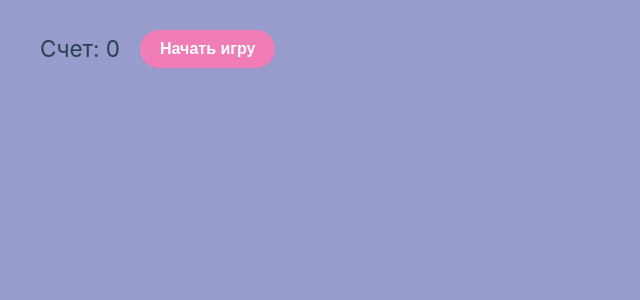
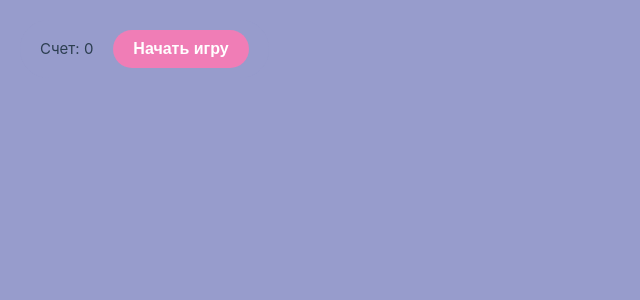
Before and after one commit to reznikovkg/vue-3-docker-compose, a Vue app in the folder vue/: page / in a window 1280 px wide. Shown: the top 300 px of the page, without its empty margins (0-640 px from the left). Built offline with nearby package versions, Linux system fonts and the light colour scheme.

Commit message:
fix styles

```diff
--- a/vue/src/components/pages/IndexPage.vue
+++ b/vue/src/components/pages/IndexPage.vue
@@ -1,7 +1,7 @@
 <template>
   <div class="page">
     <div class="controls">
-      <h2>Счет: {{ score }}</h2>
+      <div class="score-text">Счет: {{ score }}</div>
       <button class="controls__button" @click="() => start()">Начать игру</button>
     </div>
 
```
